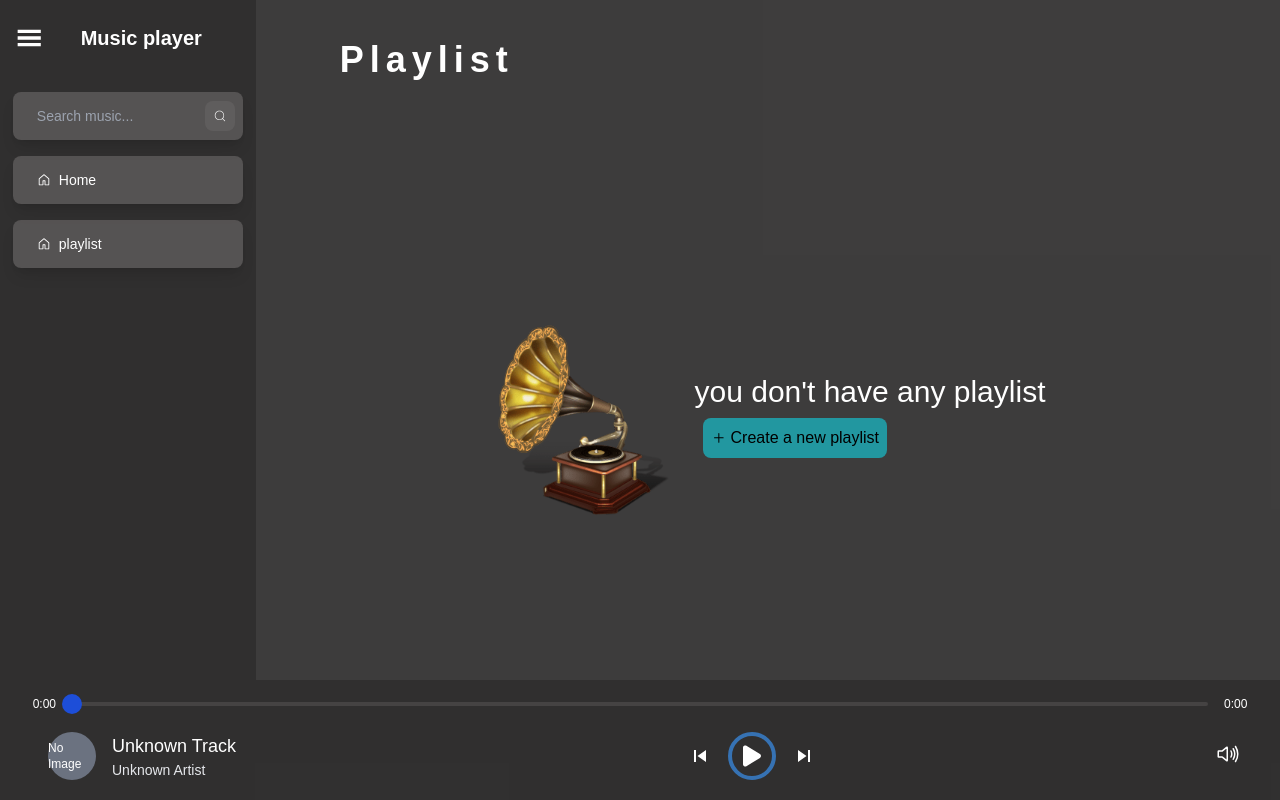
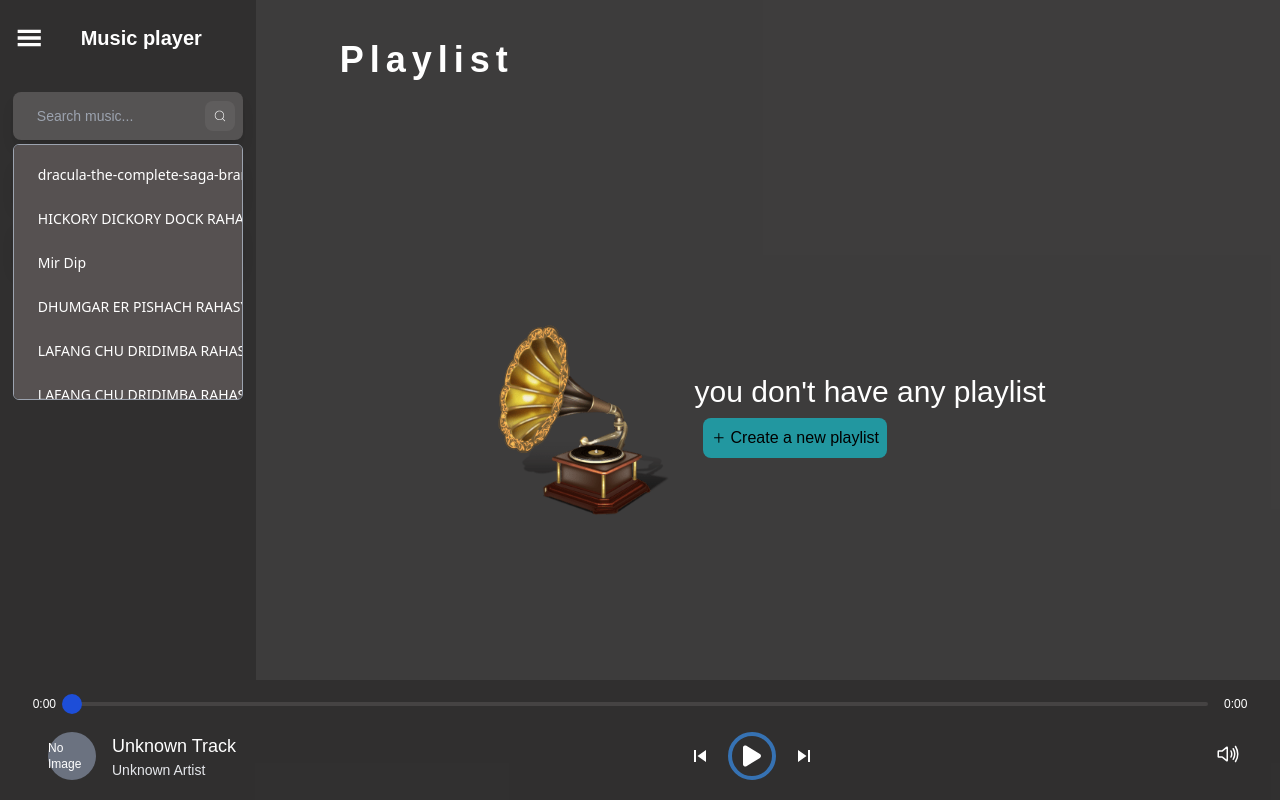
Before and after one commit to suman021999/Music-Player, a React (Vite) app in the folder client/: page /playlist in a window 1280 px wide. Built offline with nearby package versions, Linux system fonts and the light colour scheme.

Commit message:
component , home, serachbar , index, sidebar server controller ,router

```diff
--- a/client/src/Sidebar.jsx
+++ b/client/src/Sidebar.jsx
@@ -4,6 +4,8 @@ import { Link } from "react-router-dom";
 import { CiSearch } from "react-icons/ci";
 import { GiHamburgerMenu } from "react-icons/gi";
 import { GoHome } from "react-icons/go";
+import { MdOutlineFeaturedPlayList } from "react-icons/md";
+import Searchbar from "./components/searchbar/Searchbar";
 
 function Sidebar({ onSearch }) {
   const [isOpen, setIsOpen] = useState(true);
@@ -33,6 +35,7 @@ function Sidebar({ onSearch }) {
 
       {/* Search Section */}
       <div className="flex justify-center items-center w-full mt-4">
+
         {isOpen ? (
           <div className="relative w-[18vw]">
             <div className="bg-[#807d7d75]  w-full p-6 flex items-center  h-8   text-sm rounded-lg shadow-lg focus:outline-none overflow-hidden">
@@ -52,6 +55,7 @@ function Sidebar({ onSearch }) {
             <CiSearch className="cursor-pointer hover:text-[#b6acac]" onClick={toggleSidebar}/>
           </div>
         )}
+        <Searchbar/>
       </div>
 
       {/* Home Section */}
@@ -78,12 +82,12 @@ function Sidebar({ onSearch }) {
             to="/playlist"
             className="bg-[#807d7d75] w-[18vw] p-6 h-8 text-white text-sm flex items-center rounded-lg shadow-lg focus:outline-none"
           >
-            <GoHome className="mr-2" />
+            <MdOutlineFeaturedPlayList className="mr-2" />
             playlist
           </Link>
         ) : (
           <div className="flex justify-center w-full">
-            <Link to="/playlist"><GoHome className="cursor-pointer hover:text-[#b6acac]"/></Link>
+            <Link to="/playlist"><MdOutlineFeaturedPlayList className="cursor-pointer hover:text-[#b6acac]"/></Link>
           </div>
         )}
       </div>
--- a/client/src/components/Home/HomeContent.jsx
+++ b/client/src/components/Home/HomeContent.jsx
@@ -1,132 +1,3 @@
-// import React, { useState, useEffect } from "react";
-// import Card from "./Card";
-// import axios from "axios";
-// import Navbar from "./Navbar";
-
-// const Home = ({ setCurrentTrack }) => {
-//   const [musicList, setMusicList] = useState([]);
-//   const [loading, setLoading] = useState(false);
-//   const [uploading, setUploading] = useState(false);
-//   const [error, setError] = useState(null);
-
-// const handlePlayTrack = (track) => {
-//   setCurrentTrack({
-//     audioUrl: track.audioUrl || track.url,
-//     duration: track.duration || 0,
-//     title: track.text || track.originalname,
-//     artist: track.artist || "Unknown Artist",
-//     image: track.img || track.imageData
-//   });
-// };
-
-//   const fetchMusic = async () => {
-//     setLoading(true);
-//     setError(null);
-//     try {
-//       const response = await axios.get(`${import.meta.env.VITE_AUTH_URL}/`);
-//       if (response.data.success) {
-//         setMusicList(response.data.data);
-//       } else {
-//         throw new Error(response.data.message || 'Failed to load music');
-//       }
-//     } catch (error) {
-//       console.error('Fetch error:', error);
-//       setError(error.response?.data?.message || error.message);
-//     } finally {
-//       setLoading(false);
-//     }
-//   };
-
-//   const handleFileSelect = async (newFile) => {
-//     setUploading(true);
-//     try {
-//       setMusicList(prev => [newFile, ...prev]);
-//     } catch (error) {
-//       console.error('Error adding file:', error);
-//       setError('Failed to add file to list');
-//     } finally {
-//       setUploading(false);
-//     }
-//   };
-
-//   const handleDeleteMusic = async (id) => {
-//     try {
-//       const response = await axios.delete(`${import.meta.env.VITE_AUTH_URL}/delete/${id}`);
-//       if (response.data.success) {
-//         setMusicList(prev => prev.filter(music => music._id !== id));
-//       } else {
-//         throw new Error(response.data.message || 'Failed to delete music');
-//       }
-//     } catch (error) {
-//       console.error('Delete error:', error);
-//       setError(error.response?.data?.message || error.message);
-//     }
-//   };
-
-//   useEffect(() => {
-//     fetchMusic();
-//   }, []);
-
-//   return (
-//     <>
-//       <Navbar onFileSelect={handleFileSelect} />
-//       <section className="h-[65vh] w-[80vw] overflow-hidden items-start text-lg">
-//         <div className="relative overflow-hidden w-full h-full flex justify-center">
-//           <div className="overflow-y-auto tasklist w-[75vw] mb-2">
-//             <div className="flex justify-center">
-//               <div className="flex flex-wrap justify-center gap-y-4 gap-x-2 w-[45vw] my-10 items-center">
-//                 {error && (
-//                   <div className="text-red-500 text-center">
-//                     <p>{error}</p>
-//                     <button
-//                       onClick={fetchMusic}
-//                       className="mt-4 px-4 py-2 bg-blue-500 text-white rounded hover:bg-blue-600"
-//                     >
-//                       Retry
-//                     </button>
-//                   </div>
-//                 )}
-
-//                 {loading ? (
-//                   <p>Loading...</p>
-//                 ) : uploading ? (
-//                   <p>Adding new file...</p>
-//                 ) : musicList.length === 0 ? (
-//                   <div className="text-center">
-//                     <p>No music found</p>
-//                     <button
-//                       onClick={fetchMusic}
-//                       className="mt-4 px-4 py-2 bg-blue-500 text-white rounded hover:bg-blue-600"
-//                     >
-//                       Load Music
-//                     </button>
-//                   </div>
-//                 ) : (
-//                   musicList.map((data) => (
-//                     <Card
-//                       key={data._id}
-//                       id={data._id}
-//                       img={data.img || data.imageData}
-//                       artist={data.artist || data.artist}
-//                       text={data.text || data.originalname}
-//                       audioUrl={data.url || data.audioUrl}
-//                       onPlay={handlePlayTrack}
-//                       onDelete={handleDeleteMusic}
-//                     />
-//                   ))
-//                 )}
-//               </div>
-//             </div>
-//           </div>
-//         </div>
-//       </section>
-//     </>
-//   );
-// };
-
-// export default Home;
-
-
 
 import React, { useState, useEffect } from "react";
 import Card from "./Card";
@@ -240,7 +111,7 @@ const Home = ({ setCurrentTrack, searchQuery }) => {
                     <p>No music found{searchQuery ? ` matching "${searchQuery}"` : ''}</p>
                     {searchQuery && (
                       <button
-                        onClick={() => setSearchQuery("")}
+                        onClick={() => searchQuery("")}
                         className="mt-4 px-4 py-2 bg-blue-500 text-white rounded hover:bg-blue-600"
                       >
                         Clear search
--- a/client/src/components/Home/Navbar.jsx
+++ b/client/src/components/Home/Navbar.jsx
@@ -1,5 +1,3 @@
-
-
 import React, { useState, useRef } from "react";
 import File from "../../../public/file.svg";
 import { IoIosArrowDown } from "react-icons/io";
@@ -19,15 +17,15 @@ const Navbar = ({ onFileSelect }) => {
 
     try {
       const formData = new FormData();
-      formData.append('audio', file);
+      formData.append("audio", file);
 
       const response = await axios.post(
         `${import.meta.env.VITE_AUTH_URL}/upload`,
         formData,
         {
           headers: {
-            'Content-Type': 'multipart/form-data'
-          }
+            "Content-Type": "multipart/form-data",
+          },
         }
       );
 
@@ -35,14 +33,14 @@ const Navbar = ({ onFileSelect }) => {
         onFileSelect(response.data.data);
         setToggle(false);
       } else {
-        throw new Error(response.data.message || 'Upload failed');
+        throw new Error(response.data.message || "Upload failed");
       }
     } catch (error) {
-      console.error('Upload error:', error);
-      alert('Upload failed: ' + (error.response?.data?.message || error.message));
+      console.error("Upload error:", error);
+      alert("Upload failed: " + (error.response?.data?.message || error.message));
     } finally {
       setUploading(false);
-      e.target.value = '';
+      e.target.value = "";
     }
   };
 
@@ -53,14 +51,17 @@ const Navbar = ({ onFileSelect }) => {
   return (
     <div className="text-color h-[20vh] w-[80vw]">
       <div className="grid grid-cols-3 h-[15vh]">
+        {/* Title */}
         <div className="flex flex-col justify-center items-center text-3xl">
           <h1 className="text-4xl tracking-[6px] font-bold font-Poppins">Home</h1>
         </div>
         <div></div>
 
+        {/* File Upload + Dropdown */}
         <div className="h-[20vh] flex justify-center items-center text-white text-xl">
+          {/* Open File Button (hidden on mobile/tablet, visible on desktop) */}
           <div
-            className={`flex items-center gap-2 border-[1px] border-color bg-[#7a7a7a75] hover:bg-[#a7a7a775] rounded-l-md px-2 cursor-pointer ${uploading ? 'opacity-50' : ''}`}
+            className={`hidden md:flex items-center gap-2 border-[1px] border-color bg-[#7a7a7a75] hover:bg-[#a7a7a775] rounded-l-md px-2 cursor-pointer ${uploading ? "opacity-50" : ""}`}
             onClick={!uploading ? triggerFileInput : undefined}
           >
             {uploading ? (
@@ -80,8 +81,10 @@ const Navbar = ({ onFileSelect }) => {
               disabled={uploading}
             />
           </div>
+
+          {/* Dropdown toggle button (always visible) */}
           <div
-            className={`border-[1px] bg-[#7a7a7a75] hover:bg-[#a7a7a775] rounded-r-md border-color py-[4px] px-2 cursor-pointer ${uploading ? 'opacity-50' : ''}`}
+            className={`border-[1px] bg-[#7a7a7a75] hover:bg-[#a7a7a775] rounded-r-md border-color py-[4px] px-2 cursor-pointer ${uploading ? "opacity-50" : ""}`}
             onClick={!uploading ? () => setToggle(!toggle) : undefined}
           >
             <IoIosArrowDown />
--- /dev/null
+++ b/client/src/components/searchbar/Searchbar.jsx
@@ -0,0 +1,35 @@
+import React from 'react';
+
+const Searchbar = () => {
+  // Sample data that matches your image
+  const items = [
+    "dracula-the-complete-saga-bram-stok",
+    "HICKORY DICKORY DOCK RAHASYA |C",
+    "Mir Dip",
+    "DHUMGAR ER PISHACH RAHASYA |Cc",
+    "LAFANG CHU DRIDIMBA RAHASYA |C",
+    "LAFANG CHU DRIDIMBA RAHASYA |C",
+    "Drolma-r Kharga By Avik Sarkar_Deer",
+    "Mir,Dip,Sabyasachi,Jagannath Basu,Sot",
+    "y2mate.is-BRAIN HEALING SOUNDS",
+  ];
+
+  return (
+    <div className="absolute top-32 z-30 font-sans max-w-2xl mx-auto p-4">
+      {/* Results List */}
+      <div
+      className="border p-2 border-gray-400 bg-[#565151] w-[18vw] overflow-x-hidden rounded-md overflow-y-auto max-h-64">
+        {items.map((item, index) => (
+          <div
+            key={index}
+            className="pl-4 py-3 rounded-lg overflow-hidden text-sm hover:bg-[#6a6363] w-[64vw] cursor-pointer"
+          >
+            {item}
+          </div>
+        ))}
+      </div>
+    </div>
+  );
+};
+
+export default Searchbar;
--- a/client/src/index.css
+++ b/client/src/index.css
@@ -41,3 +41,15 @@
 .animate-spin-slow {
   animation: spin-slow 3s linear infinite;
 }
+
+/* Add this to your global CSS */
+::-webkit-scrollbar {
+  width: 8px;
+}
+::-webkit-scrollbar-track {
+  background: #4a4545;
+}
+::-webkit-scrollbar-thumb {
+  background: #6a6363;
+  border-radius: 4px;
+}
```
Also changed, not shown: 2 other files (tests, documents, lock files or other folders).
